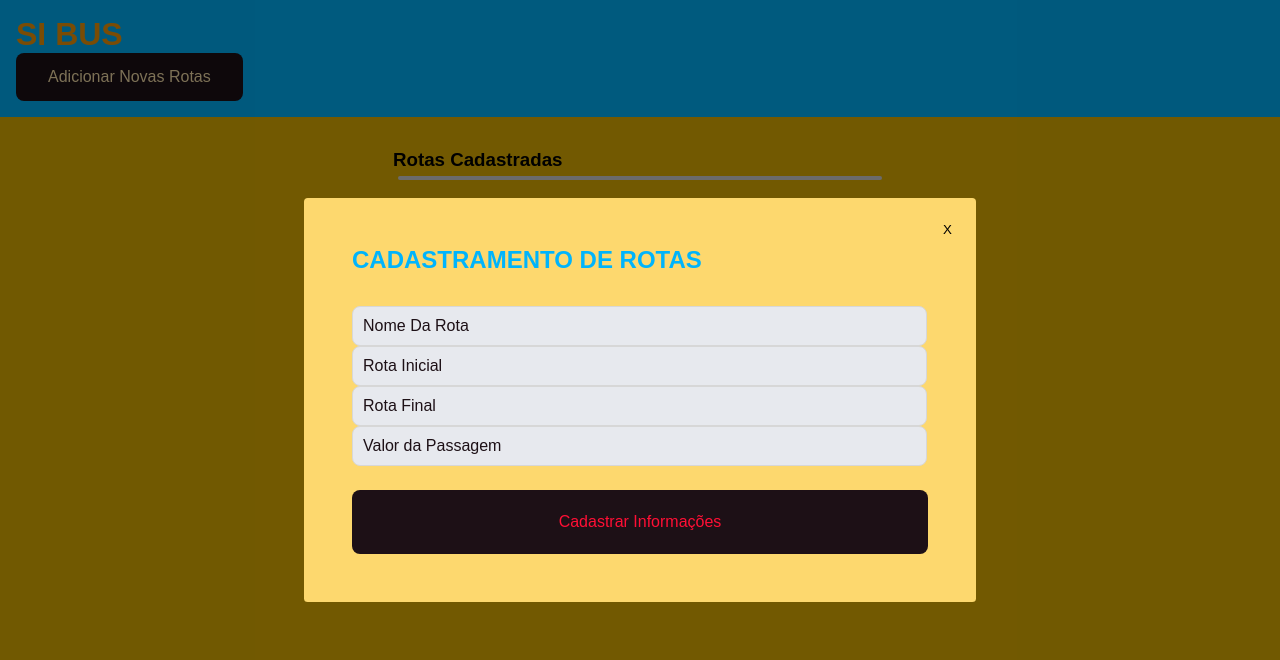
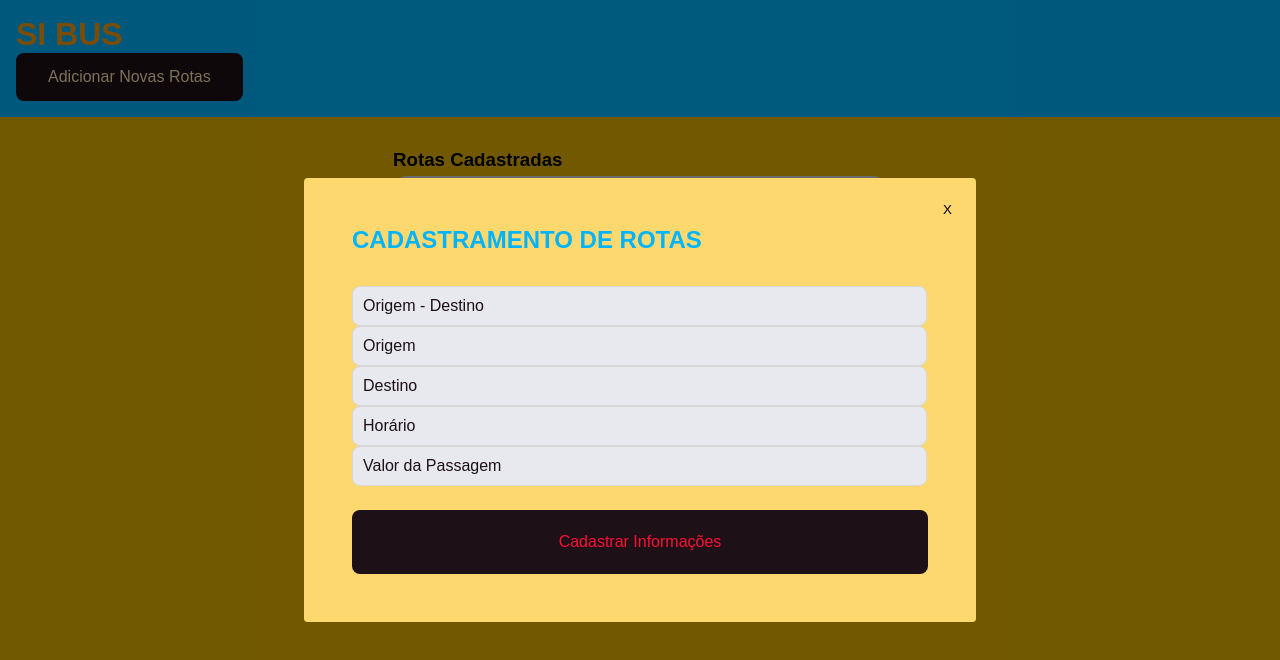
Before and after one commit to Eduardo-Montanhani/Hacktoon2, a React (Vite) app in the folder project-ts/: page / in a window 1280 px wide. Both pictures are taken after a click on the button "Adicionar Novas Rotas". Shown: the top 660 px of the page. Built offline with nearby package versions, Linux system fonts and the light colour scheme; data requests are answered from the project's data file.

Commit message:
adicionando campo de horário e renomeando campos

```diff
--- a/project-ts/db.json
+++ b/project-ts/db.json
@@ -1,3 +1,12 @@
 {
-  "rotas": []
+  "rotas": [
+    {
+      "nome": "Maria Helena - Maringá",
+      "rotaInicial": "Maria Helena",
+      "rotaFinal": "Maringá",
+      "horario": "10:00",
+      "preco": "50,00",
+      "id": 1
+    }
+  ]
 }
--- a/project-ts/src/components/CustomModal/index.tsx
+++ b/project-ts/src/components/CustomModal/index.tsx
@@ -14,6 +14,7 @@ export function CustomModal(props: PropsModal){
     const [nome, setNome] = useState('')
     const [rotaInicial, setRotaInicial] = useState ('')
     const [rotaFinal, setRotaFinal] = useState ('')
+    const [horario, setHorario] = useState ('')
     const [preco, setPreco] = useState ('')
 
     useEffect(() => {
@@ -21,6 +22,7 @@ export function CustomModal(props: PropsModal){
             setNome(editarRota.rota?.nome ? editarRota.rota.nome : '')
             setRotaInicial(editarRota.rota?.rotaInicial ? editarRota.rota.rotaInicial : '')
             setRotaFinal(editarRota.rota?.rotaFinal? editarRota.rota.rotaFinal: '')
+            setHorario(editarRota.rota?.horario? editarRota.rota.horario: '')
             setPreco(editarRota.rota?.preco ? editarRota.rota.preco : '')
         }
 
@@ -30,6 +32,7 @@ export function CustomModal(props: PropsModal){
         setNome('')
         setRotaInicial('')
         setRotaFinal('')
+        setHorario('')
         setPreco('')
         props.fecharModal()
     }
@@ -44,6 +47,7 @@ export function CustomModal(props: PropsModal){
                 nome,
                 rotaInicial,
                 rotaFinal,
+                horario,
                 preco
 
             }
@@ -54,6 +58,7 @@ export function CustomModal(props: PropsModal){
                 nome : nome,
                 rotaInicial : rotaInicial,
                 rotaFinal,
+                horario,
                 preco
             })
         }
@@ -87,7 +92,7 @@ export function CustomModal(props: PropsModal){
 
                 <input
                     type="text"
-                    placeholder='Nome Da Rota'
+                    placeholder='Origem - Destino'
                     required
                     value={nome}
                     onChange={(event) => setNome(event.target.value)}
@@ -95,7 +100,7 @@ export function CustomModal(props: PropsModal){
                 />
                 <input
                     type="text"
-                    placeholder='Rota Inicial'
+                    placeholder='Origem'
                     required
                     value={rotaInicial}
                     onChange={(event) => setRotaInicial(event.target.value)}
@@ -103,10 +108,19 @@ export function CustomModal(props: PropsModal){
                 />
                 <input
                     type="text"
-                    placeholder='Rota Final'
+                    placeholder='Destino'
                     required
                     value={rotaFinal}
                     onChange={(event) => setRotaFinal(event.target.value)}
+
+                />
+
+                <input
+                    type="text"
+                    placeholder='Horário'
+                    required
+                    value={horario}
+                    onChange={(event) => setHorario(event.target.value)}
 
                 />
                 <input
--- a/project-ts/src/components/ListRotas/index.tsx
+++ b/project-ts/src/components/ListRotas/index.tsx
@@ -30,11 +30,12 @@ export function ListTarefas(props: PropsListTarefas) {
                                 >
                                     <div>
                                         <h4>
-                                           Nome Da Rota: {rota.nome}
+                                           Rota: {rota.nome}
                                         </h4>
-                                        <p>Rota Inicial: {rota.rotaInicial}</p>
-                                        <p>Rota Final: {rota.rotaFinal}</p>
-                                        <p>Valor da Passagem: {rota.preco}</p>
+                                        <p>Origem: {rota.rotaInicial}</p>
+                                        <p>Destino: {rota.rotaFinal}</p>
+                                        <p>Horário: {rota.horario}</p>
+                                        <p>Valor: {rota.preco}</p>
                                     </div>
                                     <div>
                                         <button type='button'
--- a/project-ts/src/contexts/rotaContext.tsx
+++ b/project-ts/src/contexts/rotaContext.tsx
@@ -13,6 +13,7 @@ interface Rotas {
     nome: string;
     rotaInicial: string;
     rotaFinal: string;
+    horario: string;
     preco: string;
 }
 
@@ -21,6 +22,7 @@ interface RotasComID {
     nome: string;
     rotaInicial: string;
     rotaFinal: string;
+    horario: string;
     preco: string;
 }
 
```
